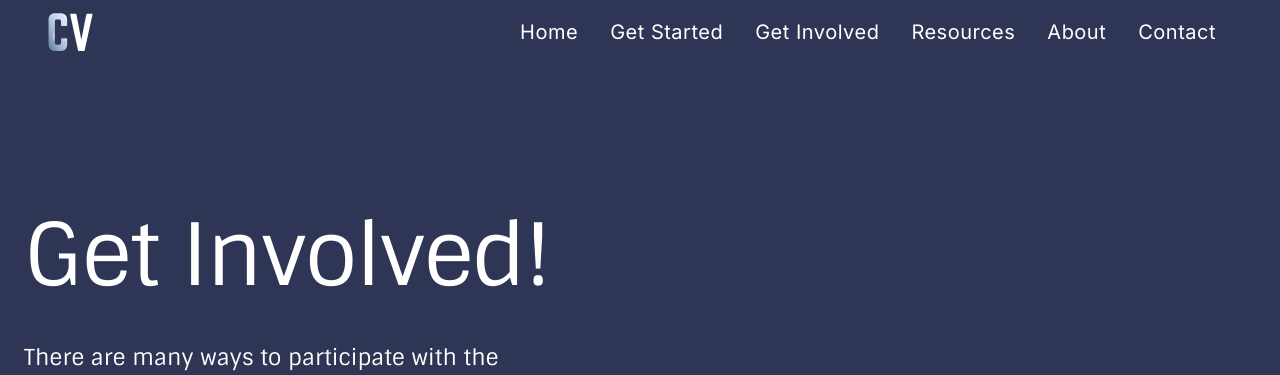
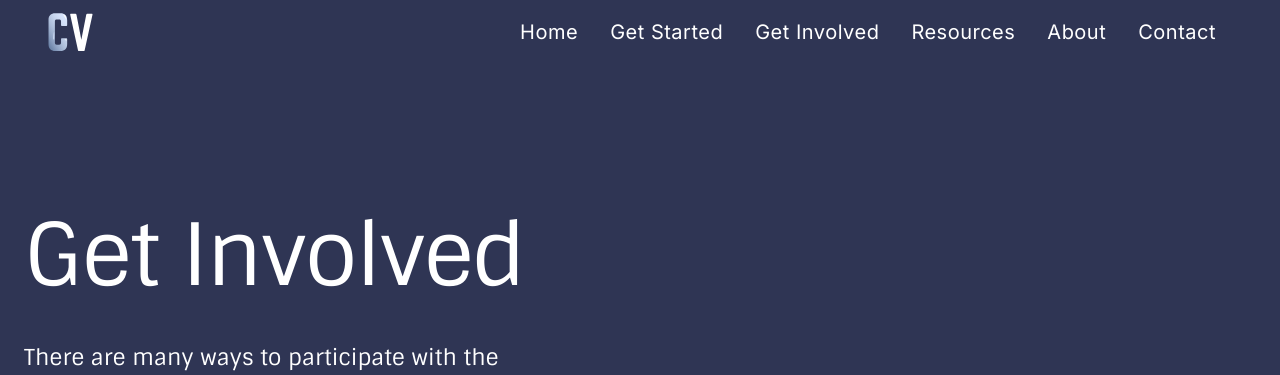
Before and after one commit to openseattle/clearviction-v1, a React (Create React App) app: page /get-involved in a window 1280 px wide. Shown: the top 375 px of the page. Built offline with nearby package versions, Linux system fonts and the light colour scheme.

Commit message:
test change

```diff
--- a/src/Pages/GetInvolvedPage.jsx
+++ b/src/Pages/GetInvolvedPage.jsx
@@ -17,7 +17,7 @@ const GetInvolvedPage = () => {
     return (
         <>
             <RedesignHeroPanel
-                title="Get Involved!"
+                title="Get Involved"
                 subtitle={
                     "There are many ways to participate with the Clearviction team, and we appreciate all of them!"
                 }
```
